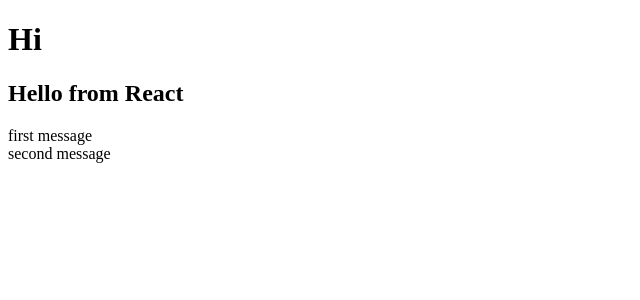
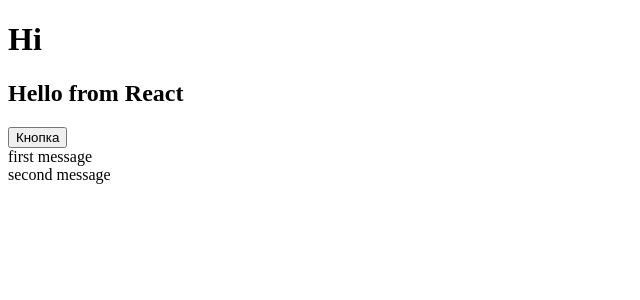
Before and after one commit to Askaell/ReactCourse, a React app: page / in a window 1280 px wide. Shown: the top 300 px of the page, without its empty margins (0-640 px from the left). Built offline with nearby package versions, Linux system fonts and the light colour scheme.

Commit message:
add PushBtn component

```diff
--- a/src/components/App/App.jsx
+++ b/src/components/App/App.jsx
@@ -1,10 +1,14 @@
 import {Messages} from '../Messages';
+import {PushBtn} from '../PushBtn';
 
 const App = () => {
-    return <div id='test-id'>
-        <h2>Hello from React</h2>
-        <Messages messages={['first message', 'second message']} />
-    </div>;
+    return (
+        <div id='test-id'>
+            <h2>Hello from React</h2>
+            <PushBtn />
+            <Messages messages={['first message', 'second message']} />
+        </div>
+    );
 };
 
 export { App };
--- a/src/components/Messages/Messages.jsx
+++ b/src/components/Messages/Messages.jsx
@@ -4,16 +4,18 @@ const Messages = (props) => {
     return (
         <div className='messages'>
             {messages.map((item, index) => (
-                <Message ket={index} text={item} />
+                <Message key={index} text={item} />
             ))}
         </div>
     );
 }
 
 const Message = (props) => {
-    return <div className='message'>
-        {props.text}
-    </div>;
+    return (
+        <div className='message'>
+            {props.text}
+        </div>
+    );
 };
 
 export {Messages};
--- /dev/null
+++ b/src/components/PushBtn/PushBtn.jsx
@@ -0,0 +1,12 @@
+const PushBtn = (props) => {
+    return (
+        <button className='pushBtn' onClick={clickHandler}>Кнопка</button>
+    );
+}
+
+export {PushBtn};
+
+function clickHandler() {
+    let messages = document.querySelector('.messages');
+    messages.insertAdjacentHTML('beforeend', '<div class="message">Нормально</div>');
+}
--- /dev/null
+++ b/src/components/PushBtn/index.js
@@ -0,0 +1 @@
+export {PushBtn} from './PushBtn.jsx';
```
